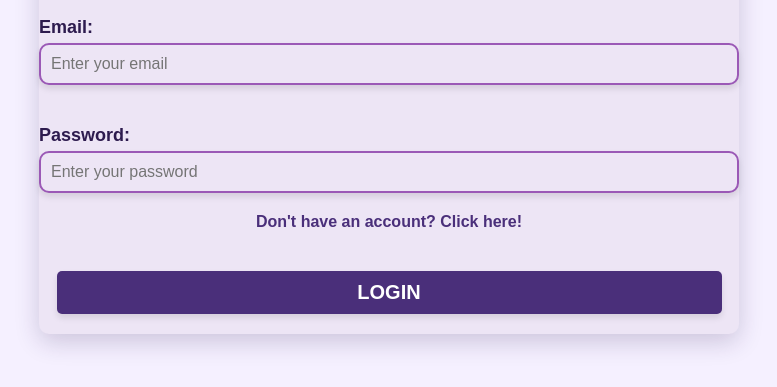
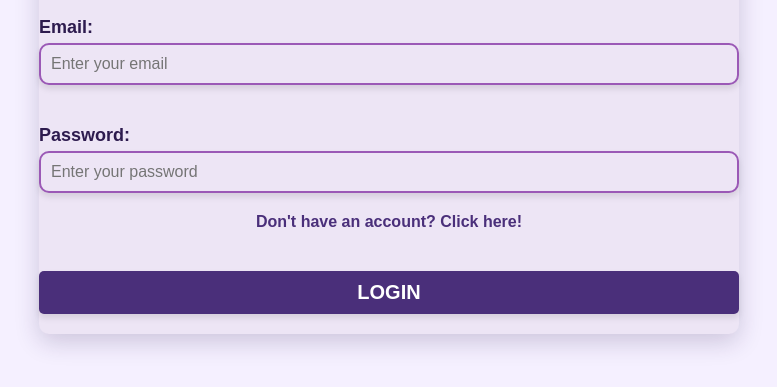
Before and after one commit to Tiguer04/DummyJSON-CRUD, a website: page public/login.html in a window 1280 px wide. Shown: the part 307-694 px from the top of the page, without its empty margins (251-1028 px from the left). Drawn offline with Linux system fonts and the light colour scheme; some packages are replaced by stand-ins of ours; a script that the page names is missing; a web font is replaced by a local one.

Commit message:
Login button issue solved.

```diff
--- a/public/styles.css
+++ b/public/styles.css
@@ -515,7 +515,8 @@ textarea{
 }
 
 #login-button{
-  width: 95%;
+  max-width: 700px;
+  width: 100%;
 }
 
 .showEditForm{
```
